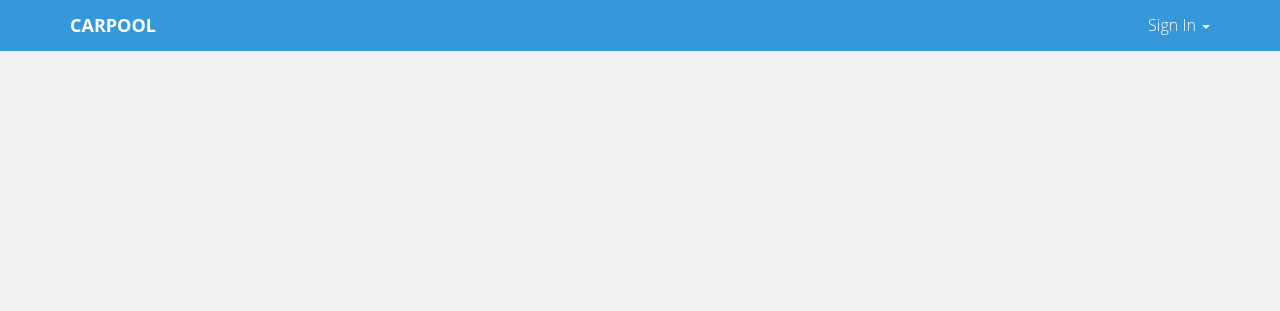
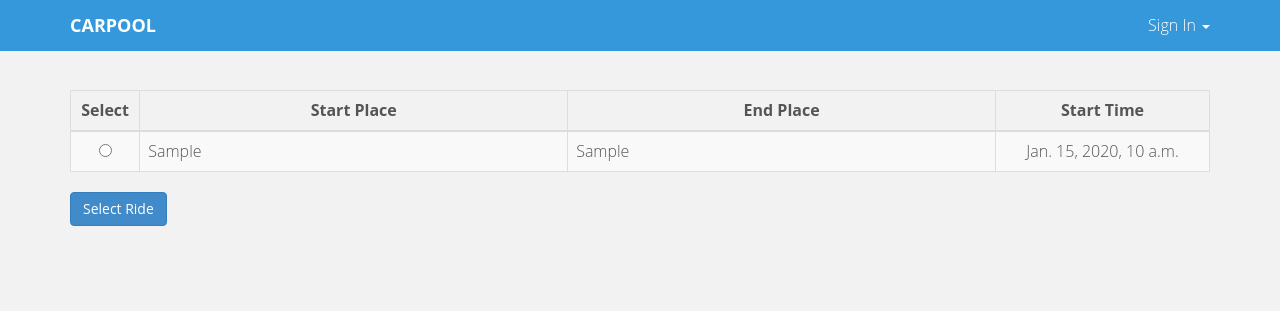
Before and after one commit to prateek-iiitd/CarPool, a Django app: template templates/searchResults.html in a window 1280 px wide. Shown: the top 311 px of the page. Run offline with Django 3.2, Linux system fonts and the light colour scheme; the template is opened without the code that fills it: most values are stand-ins (such as "Sample title", 1, 10 or a date in 2020); some libraries are stand-ins or nearby versions.

Commit message:
search template

```diff
--- a/CarPool/urls.py
+++ b/CarPool/urls.py
@@ -15,6 +15,6 @@ urlpatterns = patterns('',
     url(r'^save_journey/$', 'WebUI.views.save_journey'),
     url(r'^logout/$', 'WebUI.views.logout_view'),
     url(r'^search_trip/$', 'WebUI.views.search_trip'),
-   # url(r'^get_results/$','WebUI.views.get_results'),
+    url(r'^get_results/$','WebUI.views.get_results'),
     url(r'^admin/', include(admin.site.urls)),
 )
--- a/templates/searchResults.html
+++ b/templates/searchResults.html
@@ -10,7 +10,6 @@
     <title>CarPool - Pool with the Cool</title>
     <link href="{% static 'css/bootstrap.min.css' %}" rel="stylesheet">
     <link href="{% static 'css/main.css' %}" rel="stylesheet">
-    {#    <link href='http://fonts.googleapis.com/css?family=Lato:300,400,900' rel='stylesheet' type='text/css'>#}
 </head>
 
 <body>
@@ -52,4 +51,40 @@
         </div>
     </div>
 </div>
+
+<div class="container" style="margin-top: 90px">
+    <table class="table table-striped  table-bordered">
+                    <colgroup>
+        <col span="1" style="width: 10px"/>
+        <col span="1" style="width: 400px"/>
+        <col span="1" style="width: 400px"/>
+        <col span="1" style="width: 200px"/>
+    </colgroup>
+        <thead>
+        <tr>
+            <th style="text-align: center">Select</th>
+            <th style="text-align: center">Start Place</th>
+            <th style="text-align: center">End Place</th>
+            <th style="text-align: center">Start Time</th>
+        </tr>
+        </thead>
+        <tbody>
+        {% for result in results %}
+            <tr>
+                <td style="text-align: center"><input type="radio" name="radio" value="{{ result.id }}"/></td>
+                <td>{{ result.startPlace }}</td>
+                <td>{{ result.endPlace }}</td>
+                <td style="text-align: center">{{ result.startTime }}</td>
+            </tr>
+        {% endfor %}
+        </tbody>
+    </table>
+    <button class="btn btn-primary" onclick="sendSelect()">Select Ride</button>
+</div>
+<script>
+    var replyData = {{ data|safe }};
+    function sendSelect() {
+        replyData['id'] = parseInt($('input[name=radio]:checked').value);
+    }
+</script>
 </body>
```
